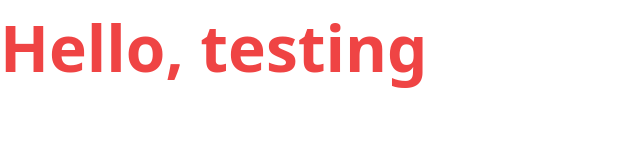
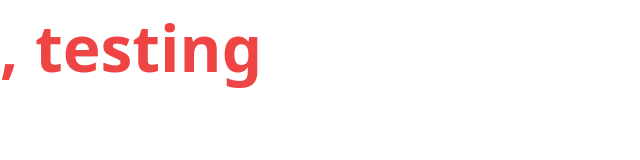
Before and after one commit to HusJAW/devJobWebAppVanillaTailwind, a website: page index.html in a window 1280 px wide. Shown: the whole page, without its empty margins (0-640 px from the left). Drawn offline with Linux system fonts and the light colour scheme.

Commit message:
H:testing

```diff
--- a/index.html
+++ b/index.html
@@ -11,7 +11,7 @@
 </head>
 
 <body>
-    <p class="font-bold text-blue-400 custom:text-red-500 text-[4rem]">Hello, testing</p>
+    <p class="font-bold text-blue-400 custom:text-red-500 text-[4rem]">, testing</p>
 </body>
 
 </html>
```
